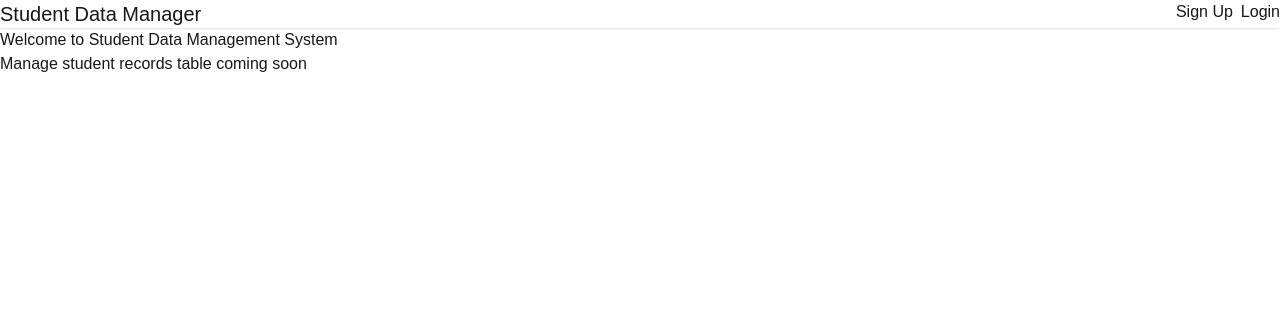
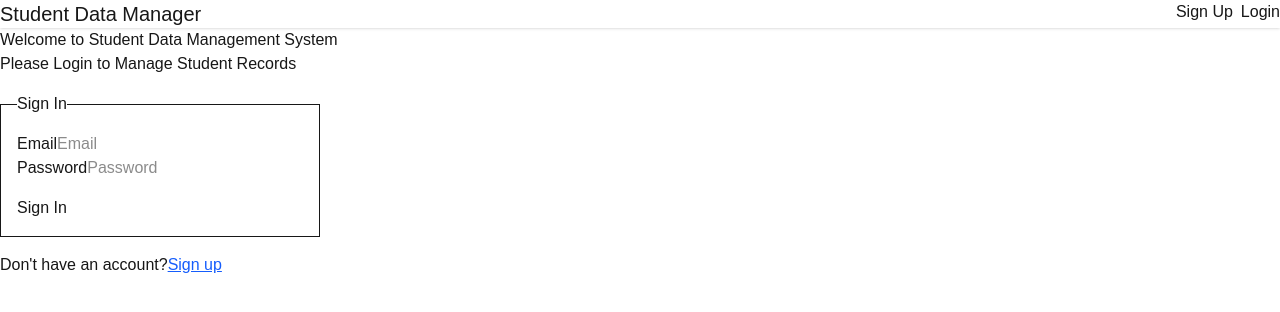
Before and after one commit to Username-Red/sdm-system, a Next.js app: page / in a window 1280 px wide. Shown: the top 312 px of the page. Built offline with nearby package versions, Linux system fonts and the light colour scheme; no server answers; the database is empty.

Commit message:
sign in on landing page

```diff
--- a/app/page.tsx
+++ b/app/page.tsx
@@ -1,6 +1,6 @@
 "use client";
 import Link from 'next/link';
-import React from 'react'
+import React, { use, useEffect, useState } from 'react'
 import SignedIn from './components/Signed-in';
 import SignedOut from './components/Signed-out';
 import { useAuthState, useSignOut } from 'react-firebase-hooks/auth';
@@ -9,7 +9,8 @@ import { auth, database } from './firebase/config';
 // Firestore "tutorial" code to get document
 
 // Import Firestore functions
-import { getFirestore, doc, setDoc, getDoc } from "firebase/firestore";
+import { getFirestore, doc, setDoc, getDoc, DocumentReference } from "firebase/firestore";
+import SignIn from './auth/login/page';
 
 // use doc to create a reference to the document, eg: doc(datbase, collection, documentID)
 const docRef = doc(database, "students", "3D9FVGr0i4YUxQ7SOfsH"); // collection "students", doc "3D9FVGr0i4YUxQ7SOfsH", should fetch "Marcus"
@@ -20,29 +21,44 @@ const Home = () => {
   const [user, loading, error] = useAuthState(auth);
   const [signOut, signingOut, signOutError] = useSignOut(auth);
 
-  // Check if document exists
-  if (docSnap.exists()) {
-    // Document data found, you can use it
-    console.log(docSnap.data());
-  }
-  // Document does not exist
-  else {
-    // doc.data() will be undefined in this case, so log no document
-    console.log("No such document!");
+  // When login is being checked
+  if (loading) {
+    return <p >Checking Login...</p>;
   }
 
-  // tutorial complete
-
-
+  // If user is not logged in, show the login form
+  if (!user) {
   return (
     <>
-    <div>
+      <div>
       <h1>Welcome to Student Data Management System</h1>
-      <p>Manage student records table coming soon</p>
+      <p>Please Login to Manage Student Records</p>
       <p>{}</p>
+      </div>
+
+      <div className='mt-4'>
+        <SignIn />
+      </div>
+
+      <p className="mt-4">
+        Don't have an account?
+        <Link href="/signup" className="underline text-blue-600">Sign up</Link>
+      </p>
+    </>
+    );
+  }
+
+  // Loggin and have access to student data
+  return (
+    <div className="p-6">
+      <h1 className="text-2xl font-bold">Welcome, {user?.email}</h1>
+      <p className="mt-2">You are logged in.</p>
+
+      <Link href="/students" className="btn btn-primary mt-4">
+        Go to Student Records
+      </Link>
     </div>
-    </>
-  )
+  );
 }
 
 export default Home
```
Also changed, not shown: 1 other file (tests, documents, lock files or other folders).
